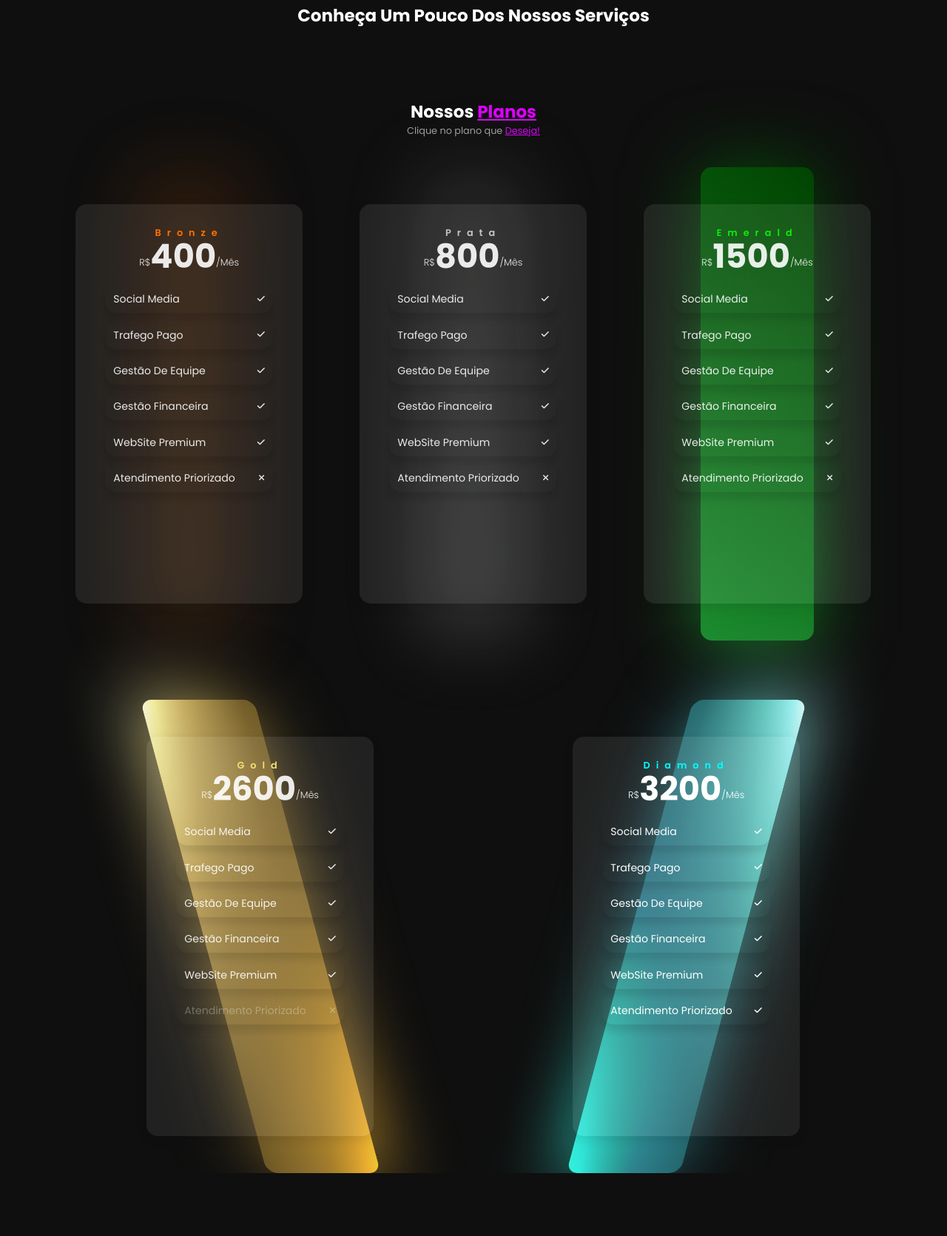
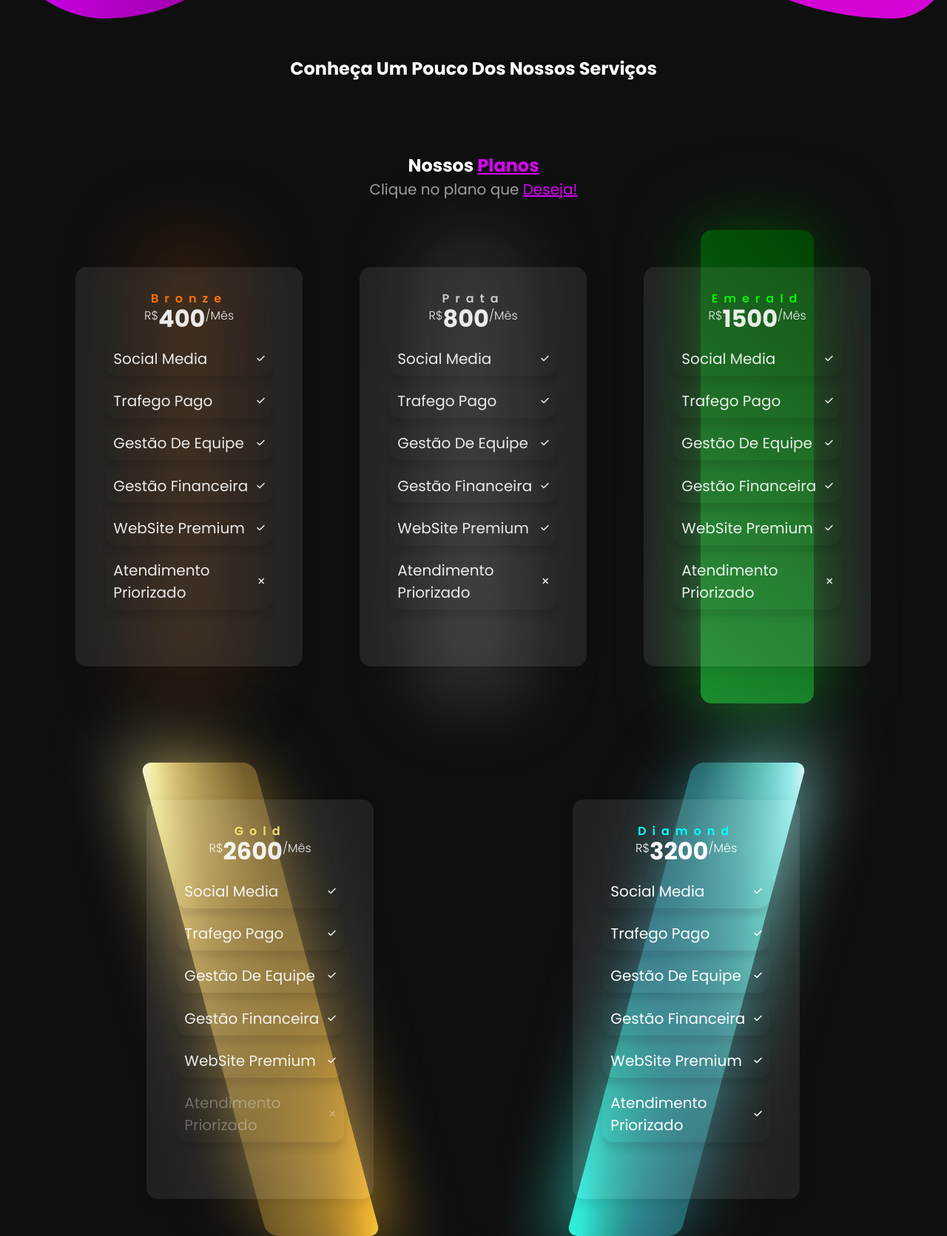
Before and after one commit to Kmzf777/Criar-Black, a PHP site: page / in a window 1280 px wide; the page is wider, and only the part inside the window is pictured. Shown: the part 1382-3053 px from the top of that part at 74% size. Before the commit the page ends 2968 px from the top of that part, so only its background shows below. Run offline with PHP 8.4, Linux system fonts and the light colour scheme; some libraries are stand-ins or nearby versions.

Commit message:
improve responsiveness

```diff
--- a/Criar Index/index.css
+++ b/Criar Index/index.css
@@ -311,27 +354,27 @@ body {
 }
 
 .aviso h4 {
-    color: rgba(255, 255, 255,0.1);
+  color: rgba(255, 255, 255, 0.1);
   font-weight: 300;
-    font-size: 1vw;
+  font-size: 2.5vh;
 }
 
 .aviso h2 {
-    color: rgba(255, 255, 255,1);
+  color: rgba(255, 255, 255, 1);
   font-weight: 400;
-    font-size: 1.4vw;
+  font-size: 2.5vh;
   margin-top: 1vh;
 }
 
 .service-text {
   text-align: center;
   cursor: default;
-    margin-top: 12vh
+  margin-top: 12vh;
 }
 
 .service-text h2 {
-    font-size: 1.8vw;
-    color: rgba(255, 255, 255,1);
+  font-size: 3vh;
+  color: rgba(255, 255, 255, 1);
   cursor: default;
 }
 
@@ -342,19 +385,24 @@ body {
   width: 100%;
 }
 
+@media screen and (max-width: 920px) {
+  .price-text {
+    margin-top: 5vh;
+  }
+}
+
 .price-text h2 {
-    font-size: 1.8vw;
-    color: rgba(255, 255, 255,1);
+  font-size: 3vh;
+  color: rgba(255, 255, 255, 1);
   cursor: default;
 }
 
 .price-text h3 {
-    font-size: 1.0vw;
-    color: rgba(255, 255, 255,0.6);
+  font-size: 2.5vh;
+  color: rgba(255, 255, 255, 0.6);
   font-weight: 400;
   cursor: default;
 }
-
 
 .price-text span {
   color: #dd00ff;
@@ -422,17 +467,44 @@ body {
 
 .gold::before,
 .gold::after {
-    background: radial-gradient(ellipse farthest-corner at right bottom, #FEDB37 0%, #FDB931 8%, #9f7928 30%, #8A6E2F 40%, transparent 80%),
-    radial-gradient(ellipse farthest-corner at left top, #FFFFFF 0%, #FFFFAC 8%, #D1B464 25%, #5d4a1f 62.5%, #5d4a1f 100%);
+  background: radial-gradient(
+      ellipse farthest-corner at right bottom,
+      #fedb37 0%,
+      #fdb931 8%,
+      #9f7928 30%,
+      #8a6e2f 40%,
+      transparent 80%
+    ),
+    radial-gradient(
+      ellipse farthest-corner at left top,
+      #ffffff 0%,
+      #ffffac 8%,
+      #d1b464 25%,
+      #5d4a1f 62.5%,
+      #5d4a1f 100%
+    );
 }
 
 .diamond::before,
 .diamond::after {
-    background: radial-gradient(ellipse farthest-corner at left bottom, #37fee3 0%, #31fdec 8%, #289f8f 30%, #2f758a 40%, transparent 80%),
-    radial-gradient(ellipse farthest-corner at right top, #FFFFFF 0%, #acfcff 8%, #64d1c3 25%, #1f5d5d 62.5%, #1f595d 100%);
+  background: radial-gradient(
+      ellipse farthest-corner at left bottom,
+      #37fee3 0%,
+      #31fdec 8%,
+      #289f8f 30%,
+      #2f758a 40%,
+      transparent 80%
+    ),
+    radial-gradient(
+      ellipse farthest-corner at right top,
+      #ffffff 0%,
+      #acfcff 8%,
+      #64d1c3 25%,
+      #1f5d5d 62.5%,
+      #1f595d 100%
+    );
   transform: skewX(-15deg);
 }
-
 
 .card-box span {
   display: block;
@@ -538,13 +606,18 @@ body {
   align-items: center;
 }
 
+@media screen and (max-width: 920px) {
+  .inner-card {
+    height: fit-content;
+  }
+}
+
 .card-tittle {
-    font-size: 1vw;
+  font-size: 2vh;
   font-weight: 600;
   color: #f3e071;
-    margin-bottom: -5%;
+  margin-bottom: -4%;
   letter-spacing: 8px;
-
 }
 
 .diamond .card-tittle {
@@ -558,17 +631,16 @@ body {
 }
 
 .card-text h2 {
-    font-size: 3.5vw;
+  font-size: 4vh;
   font-weight: 700;
-    color: rgba(255, 255, 255,0.9);
+  color: rgba(255, 255, 255, 0.9);
   margin-bottom: -2vh;
-
 }
 
 .card-text h4 {
-    font-size: 1vw;
+  font-size: 2vh;
   font-weight: 300;
-    color: rgba(255, 255, 255,0.9);
+  color: rgba(255, 255, 255, 0.9);
 }
 
 .diamond .card-text h2,
@@ -602,19 +674,19 @@ body {
 }
 
 .flex-text h3 {
-    color: rgba(255, 255, 255,0.9);
+  color: rgba(255, 255, 255, 0.9);
   font-weight: 400;
-    font-size: 1.1vw;
+  font-size: 2.5vh;
 }
 
 .flex-text i {
-    color: rgba(255, 255, 255,0.9);
-    font-size: 0.9vw;
+  color: rgba(255, 255, 255, 0.9);
+  font-size: 1.5vh;
 }
 
 .gold li:last-child h3,
 .gold li:last-child i {
-    color: rgba(255, 255, 255,0.3);
+  color: rgba(255, 255, 255, 0.3);
 }
 
 .diamond li h3,
--- a/Criar Index/index.html
+++ b/Criar Index/index.html
@@ -1,22 +1,25 @@
 <!DOCTYPE html>
 <html lang="pt-br">
   <head>
-    <meta charset="UTF-8">
-    <meta http-equiv="X-UA-Compatible" content="IE=edge">
-    <meta name="viewport" content="width=device-width, initial-scale=1.0">
+    <meta charset="UTF-8" />
+    <meta http-equiv="X-UA-Compatible" content="IE=edge" />
+    <meta name="viewport" content="width=device-width, initial-scale=1.0" />
     <meta
-     name='viewport'
-     content='width=device-width, initial-scale=1.0, maximum-scale=1.0, user-scalable=0' />
-    <script src="https://kit.fontawesome.com/3f3417947e.js" crossorigin="anonymous"></script>
+      name="viewport"
+      content="width=device-width, initial-scale=1.0, maximum-scale=1.0, user-scalable=0"
+    />
+    <script
+      src="https://kit.fontawesome.com/3f3417947e.js"
+      crossorigin="anonymous"
+    ></script>
     <script src="https://ajax.googleapis.com/ajax/libs/jquery/3.6.0/jquery.min.js"></script>
-    <link rel="stylesheet" href="index.css">
-    <script src="counter.js"></script>
+    <link rel="stylesheet" href="index.css" />
     <title>Criar Ideias - Home</title>
   </head>
   <body>
     <nav class="header">
       <main class="nav-top">
-            <img src="/Imagens/CriarLogo.png" alt="">
+        <img src="/Imagens/CriarLogo.png" alt="" />
         <div class="nav-sections">
           <a href="#">Home</a>
           <a href="#">Serviços</a>
@@ -28,77 +31,83 @@
       </main>
     </nav>
 
-    <section class="top-box" >
+    <section class="top-box">
       <div class="inner-box">
-            <h2>Colocar seu nome no topo é nossa prioridade #1
-
-            </h2>
+        <h2>Colocar seu nome no topo é nossa prioridade #1</h2>
         <div class="right-img">
-                <img src="/Imagens/google img.jpeg" alt="">
+          <img src="/Imagens/google img.jpeg" alt="" />
         </div>
       </div>
-
-
-
     </section>
 
     <section class="evolution-area">
       <div class="evolution-text">
-            <h2>Transforme seu negócio em um <span>FOGUETE</span> </h2>
-            <h3>A Criar Ideias levará seu negócio as alturas
-            </h3>
+        <h2>Transforme seu negócio em um <span>FOGUETE</span></h2>
+        <h3>A Criar Ideias levará seu negócio as alturas</h3>
       </div>
 
       <main class="rocket-info">
         <div class="rocket-decoration">
           <div class="rocket-img">
-                    <img src="/Imagens/Foguete3D.png" alt="">
+            <img src="/Imagens/Foguete3D.png" alt="" />
           </div>
           <div class="boneco-img" data-tilt>
-                    <img src=".png" alt="">
+            <img src=".png" alt="" />
           </div>
         </div>
 
-
         <div class="rocket-numbers" data-module="countup">
           <div class="rocket-box" data-tilt>
-                  <h2 data-contar-ate-numero="1,000,000" data-duracao-de-animacao="3000">
+            <h2
+              data-contar-ate-numero="1,000,000"
+              data-duracao-de-animacao="3000"
+            >
               1.000.000
             </h2>
-                  <h3>Quantas pessoas vao ver seu <span class="deco-text">FOGUETE</span></h3>
+            <h3>
+              Quantas pessoas vao ver seu <span class="deco-text">FOGUETE</span>
+            </h3>
           </div>
           <div class="rocket-box" data-tilt>
-                  <h2 data-contar-ate-numero="1,000,000" data-duracao-de-animacao="10000">
+            <h2
+              data-contar-ate-numero="1,000,000"
+              data-duracao-de-animacao="10000"
+            >
               1.000.000
             </h2>
-                  <h3>Novos Clientes conhecerão seu <span class="deco-text">NEGÓCIO</span></h3>
+            <h3>
+              Novos Clientes conhecerão seu
+              <span class="deco-text">NEGÓCIO</span>
+            </h3>
           </div>
           <div class="rocket-box" data-tilt>
-                  <a class="link-rocket" href="#">
-                    Clique Aqui!
-                  </a>
+            <a class="link-rocket" href="#"> Clique Aqui! </a>
 
-                  <h3>Clique acima para conferir o valor do <span class="deco-text">FOGUETE</span></h3>
+            <h3>
+              Clique acima para conferir o valor do
+              <span class="deco-text">FOGUETE</span>
+            </h3>
           </div>
           <div class="rocket-box" data-tilt>
             <h2>
-                    <span data-contar-ate-numero="1,000,000" data-duracao-de-animacao="3000000"
+              <span
+                data-contar-ate-numero="1,000,000"
+                data-duracao-de-animacao="3000000"
                 >1.000.000</span
               >%
             </h2>
-                  <h3>Taxa de Crescimento do seu <span class="deco-text">FOGUETE</span></h3>
+            <h3>
+              Taxa de Crescimento do seu <span class="deco-text">FOGUETE</span>
+            </h3>
           </div>
         </div>
-              <script src="counter.js"></script>
         <div class="aviso">
           <h4>Valores ilustrativos</h4>
 
           <h2>Role para Baixo!</h2>
         </div>
       </main>
-
     </section>
-
 
     <section class="service-area">
       <div class="service-text">
@@ -109,15 +118,18 @@
     <section class="cards">
       <div class="price-text">
         <h2>Nossos <span>Planos</span></h2>
-          <h3>
-            Clique no plano que <span>Deseja!</span>
-          </h3>
+        <h3>Clique no plano que <span>Deseja!</span></h3>
       </div>
-
 
       <!--Cards Basic-->
 
-      <div class="card-box2 bronze" data-tilt  data-tilt-max="15" data-tilt-speed="1000" data-tilt-perspective="900">
+      <div
+        class="card-box2 bronze"
+        data-tilt
+        data-tilt-max="15"
+        data-tilt-speed="1000"
+        data-tilt-perspective="900"
+      >
         <span></span>
         <div class="inner-card">
           <h3 class="card-tittle">Bronze</h3>
@@ -158,7 +170,7 @@
               </div>
             </li>
             <li>
-              <div class="flex-text" >
+              <div class="flex-text">
                 <h3>Atendimento Priorizado</h3>
                 <i class="fa fa-times" aria-hidden="true"></i>
               </div>
@@ -167,7 +179,13 @@
         </div>
       </div>
 
-      <div class="card-box2 silver" data-tilt  data-tilt-max="15" data-tilt-speed="1000" data-tilt-perspective="900">
+      <div
+        class="card-box2 silver"
+        data-tilt
+        data-tilt-max="15"
+        data-tilt-speed="1000"
+        data-tilt-perspective="900"
+      >
         <span></span>
         <div class="inner-card">
           <h3 class="card-tittle">Prata</h3>
@@ -208,7 +226,7 @@
               </div>
             </li>
             <li>
-              <div class="flex-text" >
+              <div class="flex-text">
                 <h3>Atendimento Priorizado</h3>
                 <i class="fa fa-times" aria-hidden="true"></i>
               </div>
@@ -217,7 +235,13 @@
         </div>
       </div>
 
-      <div class="card-box2 emerald" data-tilt  data-tilt-max="15" data-tilt-speed="1000" data-tilt-perspective="900">
+      <div
+        class="card-box2 emerald"
+        data-tilt
+        data-tilt-max="15"
+        data-tilt-speed="1000"
+        data-tilt-perspective="900"
+      >
         <span></span>
         <div class="inner-card">
           <h3 class="card-tittle">Emerald</h3>
@@ -258,7 +282,7 @@
               </div>
             </li>
             <li>
-              <div class="flex-text" >
+              <div class="flex-text">
                 <h3>Atendimento Priorizado</h3>
                 <i class="fa fa-times" aria-hidden="true"></i>
               </div>
@@ -267,19 +291,15 @@
         </div>
       </div>
 
-
-
-
-
-
-
-
-
-
       <!--Cards Premium-->
 
-
-      <div class="card-box gold" data-tilt  data-tilt-max="15" data-tilt-speed="1000" data-tilt-perspective="900">
+      <div
+        class="card-box gold"
+        data-tilt
+        data-tilt-max="15"
+        data-tilt-speed="1000"
+        data-tilt-perspective="900"
+      >
         <span></span>
         <div class="inner-card">
           <h3 class="card-tittle">Gold</h3>
@@ -320,7 +340,7 @@
               </div>
             </li>
             <li>
-              <div class="flex-text" >
+              <div class="flex-text">
                 <h3>Atendimento Priorizado</h3>
                 <i class="fa fa-times" aria-hidden="true"></i>
               </div>
@@ -329,8 +349,13 @@
         </div>
       </div>
 
-
-      <div class="card-box diamond" data-tilt data-tilt-max="15" data-tilt-speed="1000" data-tilt-perspective="900">
+      <div
+        class="card-box diamond"
+        data-tilt
+        data-tilt-max="15"
+        data-tilt-speed="1000"
+        data-tilt-perspective="900"
+      >
         <span></span>
         <div class="inner-card">
           <h3 class="card-tittle">Diamond</h3>
@@ -379,10 +404,8 @@
           </ul>
         </div>
       </div>
-
-
     </section>
     <script src="counter.js" type="module"></script>
-    <script type="text/javascript" src="vanilla-tilt.js"></script>
+    <script type="text/javascript" src="vanilla-tilt.js" type="module"></script>
   </body>
 </html>
```
Also changed, not shown: other parts of Criar Index/index.css (+95 -60 lines). Lines whose indentation alone changed are shown as unchanged.
